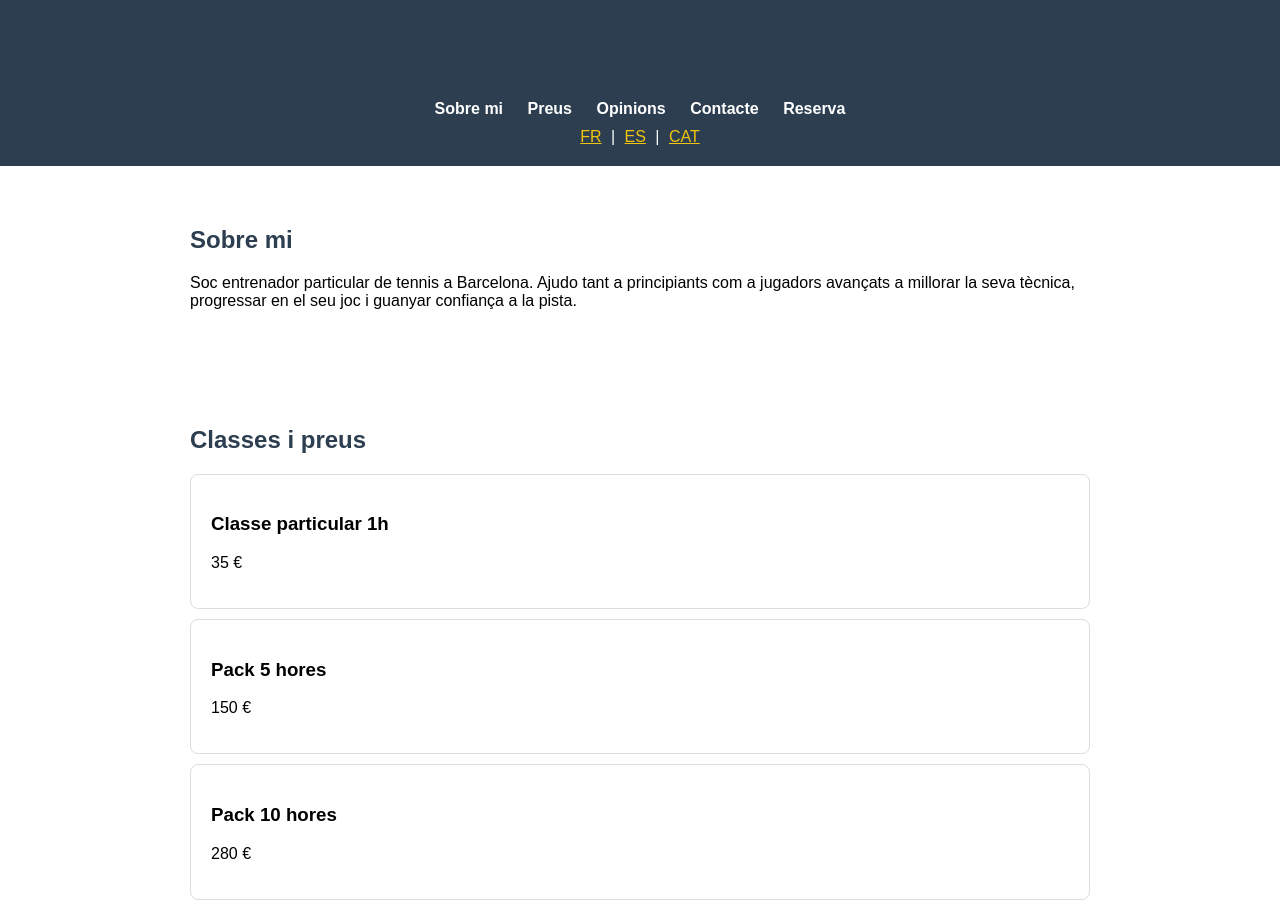
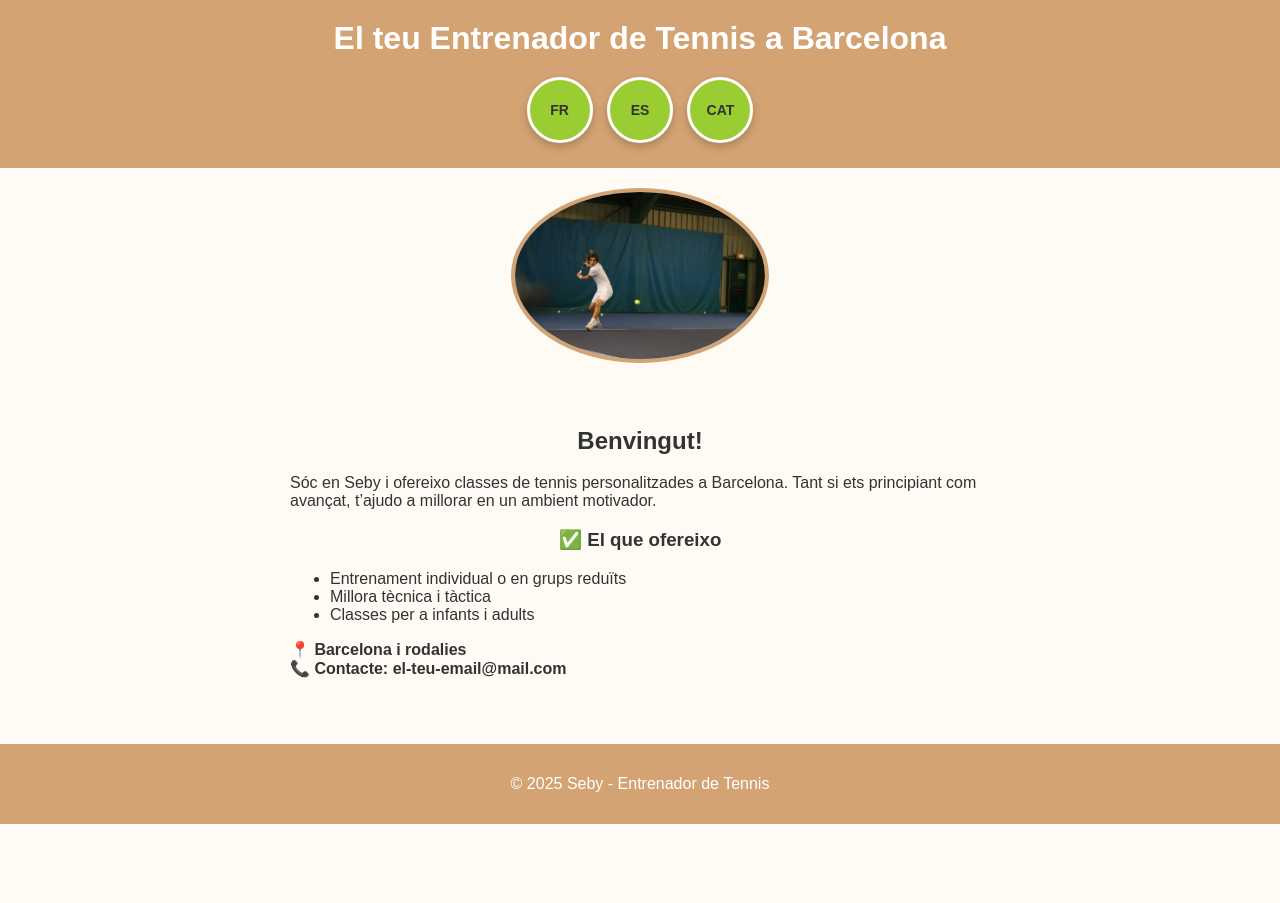
Before and after one commit to Seby-the-coach/tennis-bcn-site, a plain HTML site: page index-cat.html in a window 1280 px wide. Shown: the top 903 px of the page. After the commit the page ends 824 px from the top, so only its background shows below. Drawn offline with Linux system fonts and the light colour scheme; a script that the page names is missing.

Commit message:
Update index-cat.html

```diff
--- a/index-cat.html
+++ b/index-cat.html
@@ -3,70 +3,57 @@
 <head>
   <meta charset="UTF-8">
   <meta name="viewport" content="width=device-width, initial-scale=1.0">
-  <title>Entrenador de Tennis BCN</title>
+  <title>Entrenador de Tennis - Barcelona</title>
   <style>
-    body { font-family: Arial, sans-serif; margin: 0; padding: 0; }
-    header { background: #2c3e50; color: white; padding: 20px; text-align: center; }
-    nav a { color: white; margin: 0 10px; text-decoration: none; font-weight: bold; }
-    section { padding: 40px; max-width: 900px; margin: auto; }
-    h1, h2 { color: #2c3e50; }
-    .tarif { border: 1px solid #ddd; padding: 20px; margin: 10px 0; border-radius: 8px; }
-    .contact { background: #f4f4f4; padding: 20px; border-radius: 8px; }
-    footer { background: #2c3e50; color: white; text-align: center; padding: 10px; margin-top: 30px; }
-    .button { display: inline-block; padding: 10px 20px; background: #27ae60; color: white; text-decoration: none; border-radius: 5px; margin-top: 10px; }
-    .lang { margin-top: 10px; }
-    .lang a { color: #f1c40f; margin: 0 5px; text-decoration: underline; }
+    body {font-family: Arial, sans-serif; background:#fefaf4; color:#333; margin:0; text-align:center;}
+    header {background:#d4a373; color:#fff; padding:20px;}
+    header h1 {margin:0;}
+    .lang-buttons {margin-top:15px;}
+    .lang-buttons a{
+      display:inline-block;width:60px;height:60px;line-height:60px;margin:5px;border-radius:50%;
+      background:#9acd32;border:3px solid #fff;color:#333;font-weight:bold;text-decoration:none;font-size:14px;
+      box-shadow:0 4px 8px rgba(0,0,0,.2);transition:transform .2s, background-color .3s;
+    }
+    .lang-buttons a:hover{transform:scale(1.1);background:#7cb518;}
+    .photo{margin:20px auto;}
+    .photo img{max-width:250px;border-radius:50%;border:4px solid #d4a373;}
+    section{padding:20px;max-width:700px;margin:auto;text-align:left;}
+    section h2, section h3{text-align:center;}
+    footer{background:#d4a373;color:#fff;padding:15px;margin-top:30px;}
   </style>
 </head>
 <body>
   <header>
-    <h1>Entrenador de Tennis BCN</h1>
-    <nav>
-      <a href="#about">Sobre mi</a>
-      <a href="#tarifs">Preus</a>
-      <a href="#avis">Opinions</a>
-      <a href="#contact">Contacte</a>
-      <a href="#reservation">Reserva</a>
-    </nav>
-    <div class="lang">
-      <a href="index-fr.html">FR</a> | <a href="index-es.html">ES</a> | <a href="index-cat.html">CAT</a>
+    <h1>El teu Entrenador de Tennis a Barcelona</h1>
+    <div class="lang-buttons">
+      <a href="index-fr.html">FR</a>
+      <a href="index-es.html">ES</a>
+      <a href="index-cat.html">CAT</a>
     </div>
   </header>
 
-  <section id="about">
-    <h2>Sobre mi</h2>
-    <p>Soc entrenador particular de tennis a Barcelona. Ajudo tant a principiants com a jugadors avançats a millorar la seva tècnica, progressar en el seu joc i guanyar confiança a la pista.</p>
-  </section>
+  <div class="photo">
+    <img src="img_3_1756576806310.jpg" alt="Entrenador de tennis">
+  </div>
 
-  <section id="tarifs">
-    <h2>Classes i preus</h2>
-    <div class="tarif"><h3>Classe particular 1h</h3><p>35 €</p></div>
-    <div class="tarif"><h3>Pack 5 hores</h3><p>150 €</p></div>
-    <div class="tarif"><h3>Pack 10 hores</h3><p>280 €</p></div>
-  </section>
+  <section>
+    <h2>Benvingut!</h2>
+    <p>Sóc en Seby i ofereixo classes de tennis personalitzades a Barcelona.
+      Tant si ets principiant com avançat, t’ajudo a millorar en un ambient motivador.</p>
 
-  <section id="avis">
-    <h2>Opinions</h2>
-    <p>"Gran entrenador, molt pedagògic i motivador!" – Maria</p>
-    <p>"He millorat en només unes quantes classes." – Carles</p>
-  </section>
+    <h3>✅ El que ofereixo</h3>
+    <ul>
+      <li>Entrenament individual o en grups reduïts</li>
+      <li>Millora tècnica i tàctica</li>
+      <li>Classes per a infants i adults</li>
+    </ul>
 
-  <section id="contact" class="contact">
-    <h2>Contacte</h2>
-    <p>Email : <a href="mailto:contact@votre-tennis-coach.com">contact@votre-tennis-coach.com</a></p>
-    <p>WhatsApp : <a href="https://wa.me/34600000000">+34 600 000 000</a></p>
-    <a class="button" href="mailto:contact@votre-tennis-coach.com">Reservar una classe</a>
-  </section>
-
-  <section id="reservation" class="contact">
-    <h2>Reserva en línia</h2>
-    <p>Tria directament la teva franja horària disponible:</p>
-    <div class="calendly-inline-widget" data-url="https://calendly.com/tennis-bcn/1h" style="min-width:320px;height:630px;"></div>
-    <script type="text/javascript" src="https://assets.calendly.com/assets/external/widget.js" async></script>
+    <p><strong>📍 Barcelona i rodalies</strong><br>
+       <strong>📞 Contacte: el-teu-email@mail.com</strong></p>
   </section>
 
   <footer>
-    <p>© 2025 Entrenador de Tennis BCN - Tots els drets reservats</p>
+    <p>© 2025 Seby - Entrenador de Tennis</p>
   </footer>
 </body>
 </html>
```
